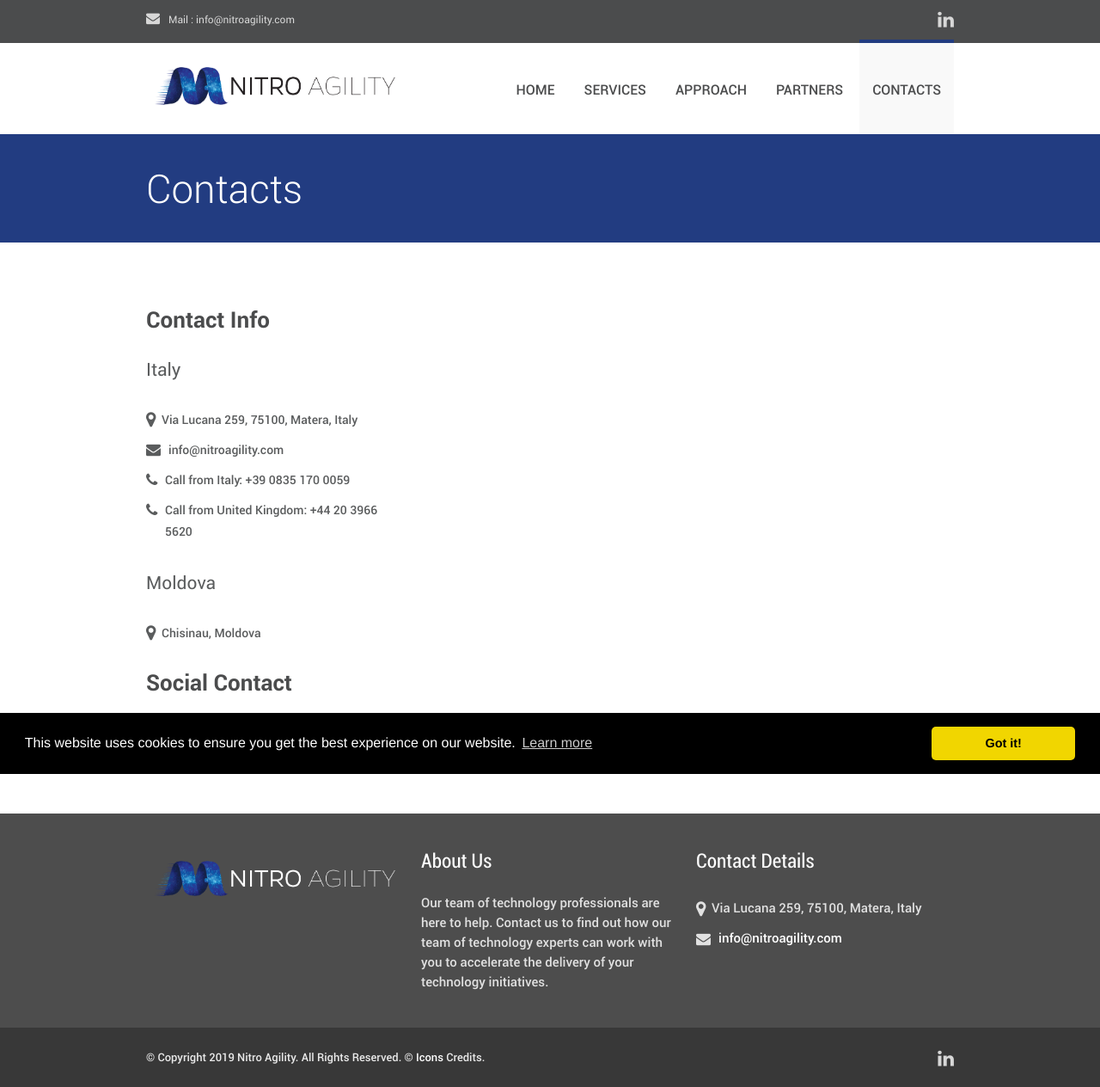
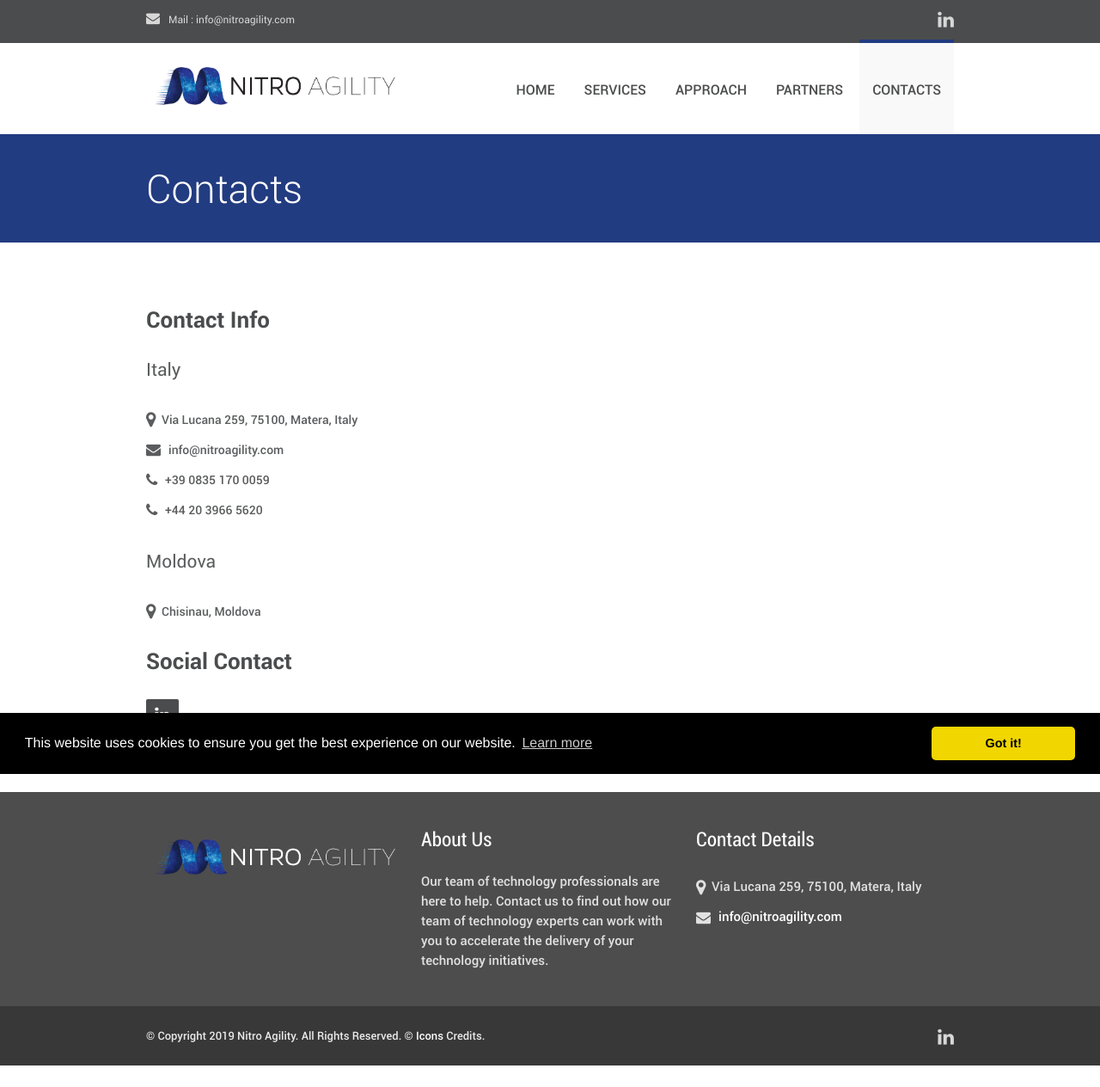
Before and after one commit to NitroAgility/nitroagility.github.io, a Jekyll site: the page built from contacts.html, in a window 1280 px wide. Shown: the whole page at 86% size. Built offline with Jekyll 4.4.1, drawn with Linux system fonts in a browser that asks for light colours; after the commit the page ends 1239 px from its top, so only the background shows below that.

Commit message:
Amended Contacts

```diff
--- a/contacts.html
+++ b/contacts.html
@@ -21,11 +21,11 @@
         </ul>
 
         <ul class="phone-info">
-            <li>Call from Italy: {{ site.data.company.contact_details.italy.phone-it }}</li>
+            <li><a href="tel:{{ site.data.company.contact_details.italy.phone-it }}">{{ site.data.company.contact_details.italy.phone-it }}</a></li>
         </ul>
 
         <ul class="phone-info">
-            <li>Call from United Kingdom: {{ site.data.company.contact_details.italy.phone-uk }}</li>
+            <li><a href="tel:{{ site.data.company.contact_details.italy.phone-uk }}">{{ site.data.company.contact_details.italy.phone-uk }}</a></li>
         </ul>
 
         </br>
```
